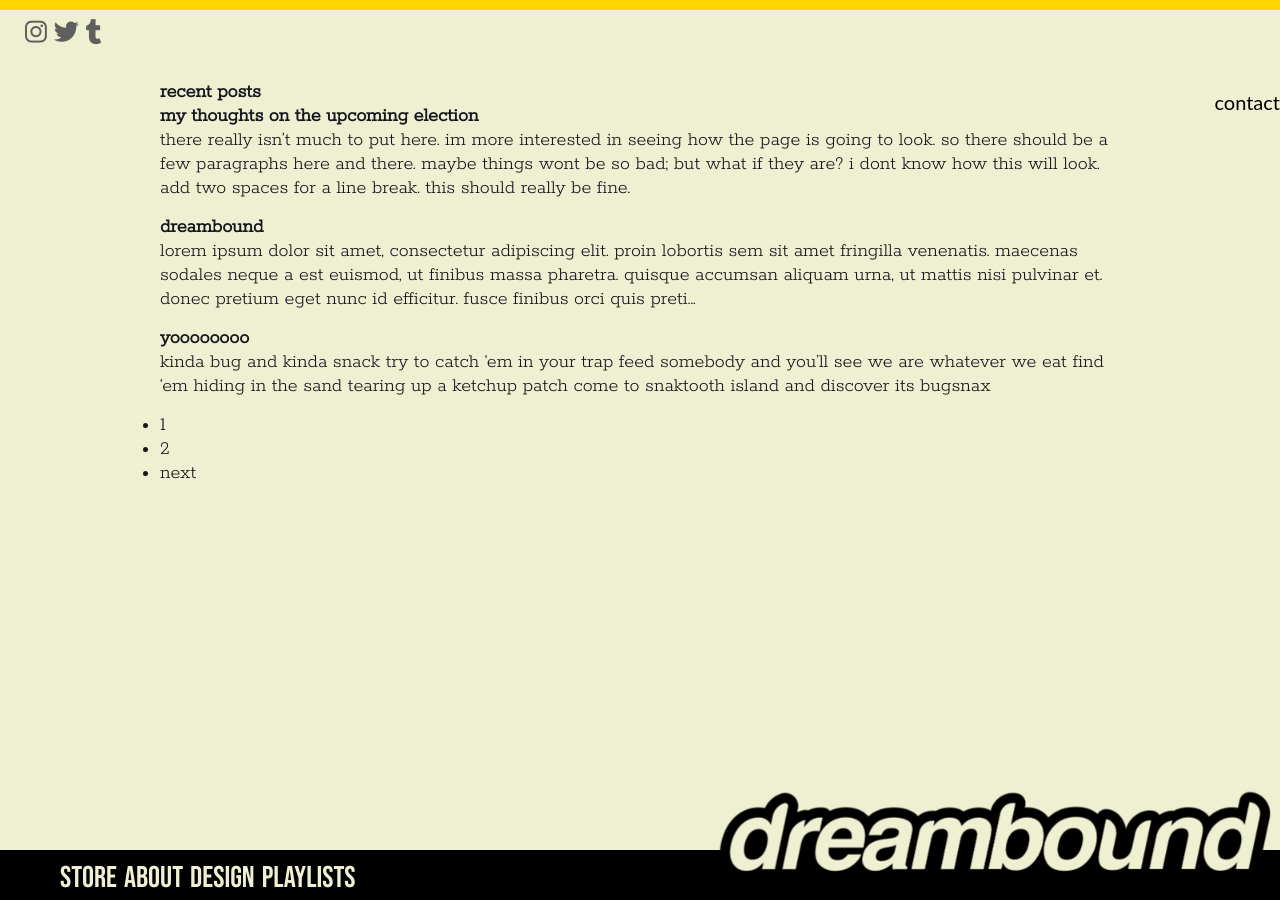
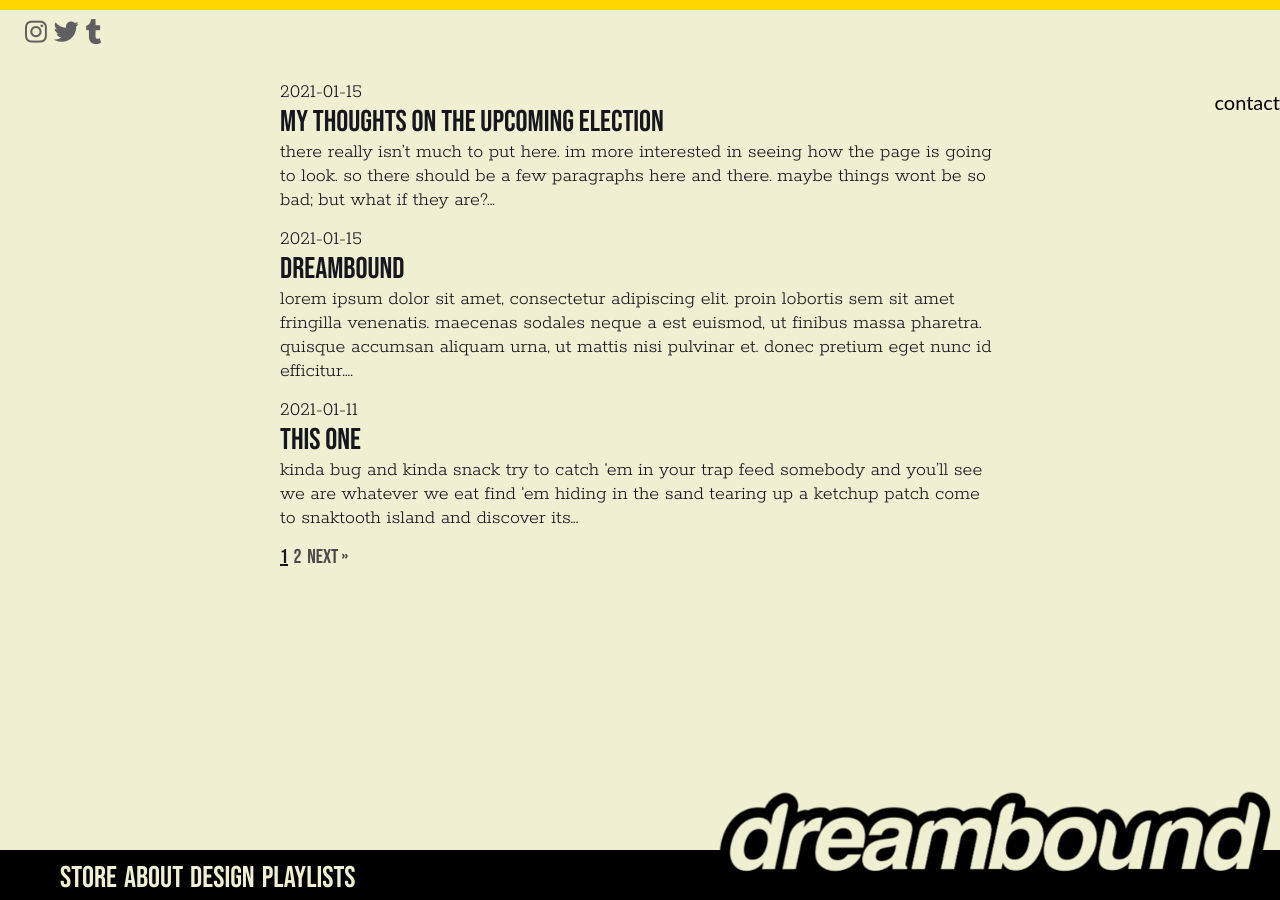
Before and after one commit to dreamboundspace/jekyllstuff, a Jekyll site: the page built from index.html, in a window 1280 px wide. Built offline with Jekyll 4.4.1, drawn with Linux system fonts in a browser that asks for light colours; nearby versions of some CDN libraries; the list of posts is cut into pages by our own code.

Commit message:
blog check

```diff
--- a/_layouts/default.html
+++ b/_layouts/default.html
@@ -13,6 +13,7 @@
 	<link href="{{site.baseurl}}/assets/css/reset.css" rel="stylesheet" type="text/css">
 	<link href="{{site.baseurl}}/assets/css/debug.css" rel="stylesheet" type="text/css">
 	<link href="{{site.baseurl}}/assets/css/blogstyles.css" rel="stylesheet" type="text/css">
+	<link href="{{site.baseurl}}/assets/css/bloghome.css" rel="stylesheet" type="text/css">
 
 	<style type="text/css">
 	</style>
--- a/_layouts/home.html
+++ b/_layouts/home.html
@@ -3,33 +3,59 @@
 ---
 
 <div class="home">
+  {% if site.paginate %}
+    {% assign posts = paginator.posts %}
+  {% else %}
+    {% assign posts = site.posts %}
+  {% endif %}
 
 
-  <h3><a href=”{{ site.url}}/posts/”>Recent Posts</a></h3>
-{% for post in paginator.posts %}
-<article>
- {% if post.link %}
- <h2 class=”link-post”><a href=”{{ site.url }}{{ post.url }}” title=”{{ post.title }}”>{{ post.title }}</a> <a href=”{{ post.link }}” target=”_blank” title=”{{ post.title }}”><i class=”fa fa-link”></i></h2>
+  {%- if posts.size > 0 -%}
+    {%- if page.list_title -%}
+      <h2 class="post-list-heading">{{ page.list_title }}</h2>
+    {%- endif -%}
+    <ul class="post-list">
+      {%- assign date_format = site.minima.date_format | default: "%Y-%m-%d" -%}
+      {%- for post in posts -%}
+        <span class="post-meta">{{ post.date | date: date_format }}</span>
+        <h3>
+          <a class="post-link" href="{{ post.url | relative_url }}">
+            {{ post.title | escape }}
+          </a>
+        </h3>
+        {%- if site.show_excerpts -%}
+          {{ post.excerpt }}
+        {%- endif -%}
+      <p><a class="excerpt" href="{{ post.url | relative_url }}">{{ post.excerpt | strip_html | truncatewords: 40 }}</a></p>
+      {%- endfor -%}
+    </ul>
+
+  {% if paginator.total_pages > 1 %}
+  <div class="pagination">
+  {% if paginator.previous_page %}
+    <a class="prev_next" href="{{ paginator.previous_page_path | relative_url }}">&laquo; Prev</a>
   {% else %}
- <h2><a href=”{{ site.url }}{{ post.url }}” title=”{{ post.title }}”>{{ post.title }}</a></h2>
- <p>{{ post.excerpt | strip_html | truncate: 300 }}</p>
+    <span></span>
   {% endif %}
-</article>
+
+  {% for page in (1..paginator.total_pages) %}
+    {% if page == paginator.page %}
+      <span class="currentnumberpage">{{ page }}</span>
+    {% elsif page == 1 %}
+      <a class="numberpage" href="{{ '/' | relative_url }}">{{ page }}</a>
+    {% else %}
+      <a class="numberpage" href="{{ site.paginate_path | relative_url | replace: ':num', page }}">{{ page }}</a>
+    {% endif %}
   {% endfor %}
-{% if paginator.total_pages > 1 %}
-<div class=”pagination”>
- <ul>
-{% if paginator.previous_page %}
- <li class=”prev”><a href=”/posts/{% if paginator.previous_page != 1 %}page{{ paginator.previous_page }}{% endif %}”>Previous</a></li>
+
+  {% if paginator.next_page %}
+    <a class="prev_next" href="{{ paginator.next_page_path | relative_url }}">Next &raquo;</a>
+  {% else %}
+    <span></span>
   {% endif %}
- <li><a {% if paginator.page == 1 %}class=”active” {% endif %}href=”/posts/”>1</a></li>
-{% for count in (2..paginator.total_pages) %}
- <li><a {% if paginator.page == count %}class=”active” {% endif %}href=”/posts/page{{ count }}”>{{ count }}</a></li>
-{% endfor %}
-{% if paginator.next_page %}
- <li class=”next”><a href=”/posts/page{{ paginator.next_page }}”>Next</a></li>
-{% endif %}
- </ul>
   </div>
   {% endif %}
+
+  {%- endif -%}
+
 </div>
--- a/_layouts/posts.html
+++ b/_layouts/posts.html
@@ -1,5 +1,6 @@
 ---
 layout: default
+
 ---
 <div class="blogposts">
     <div class="postheader">
--- a/_posts/2021-01-12-post.md
+++ b/_posts/2021-01-12-post.md
@@ -1,6 +1,6 @@
 ---
 layout: posts
-title:  "yoooooooo"
+title:  "this one"
 date:   2021-01-11 13:59:21 -0500
 tag: flight
 ---
--- /dev/null
+++ b/assets/css/bloghome.css
@@ -0,0 +1,41 @@
+.home {
+    margin: auto;
+}
+@media screen and (min-width: 975px) {
+    div.home {
+      width: 75%;
+      padding-bottom: 50px;
+    }
+  }
+ @media screen and (max-width: 974px) {
+    div.home {
+      width: 90%;
+    }
+}
+.post-link {
+    font-family: 'Bebas Neue', cursive;
+    font-weight: 500;
+    font-size: 30px;
+}
+.post-link:hover {
+    color: rgb(73, 73, 73);
+    text-decoration: line-through;
+}
+.numberpage {
+    color: rgb(73, 73, 73);
+    font-family: 'Bebas Neue', cursive;
+}
+.numberpage:hover {
+    color: #f89fb2;
+}
+.currentnumberpage {
+    font-family: 'Bebas Neue', cursive;
+    text-decoration: underline;
+}
+.prev_next {
+    color: rgb(73, 73, 73);
+    font-family: 'Bebas Neue', cursive;
+}
+.prev_next:hover {
+    color: #f89fb2;
+}
--- a/assets/css/blogstyles.css
+++ b/assets/css/blogstyles.css
@@ -1,6 +1,3 @@
-.home {
-    margin: auto;
-}
 @media screen and (min-width: 975px) {
     div.blogposts {
       width: 75%;
--- a/index.html
+++ b/index.html
@@ -1,5 +1,6 @@
 ---
 layout: home
 title: dreambound | blog
+heading: blog
 ---
 {{ content }}
```
Also changed, not shown: 1 other file. Lines whose indentation alone changed are shown as unchanged.
